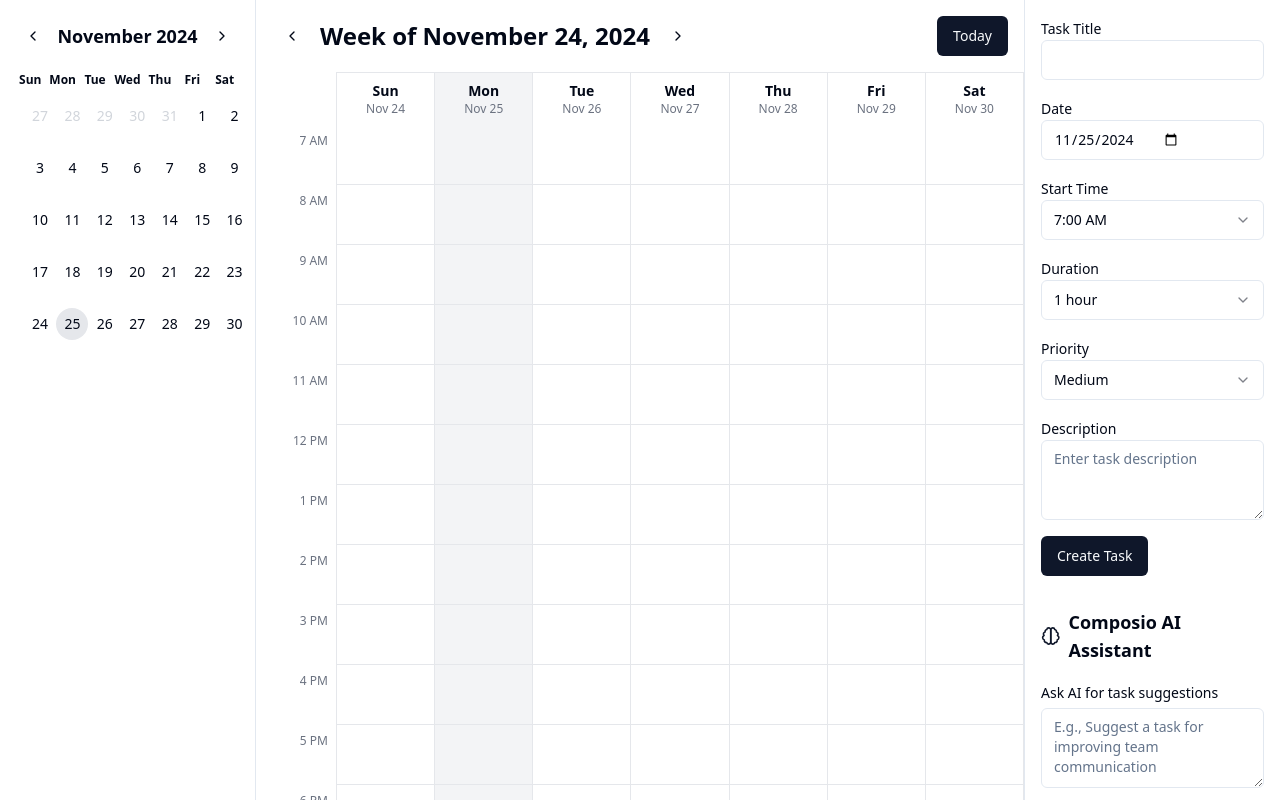
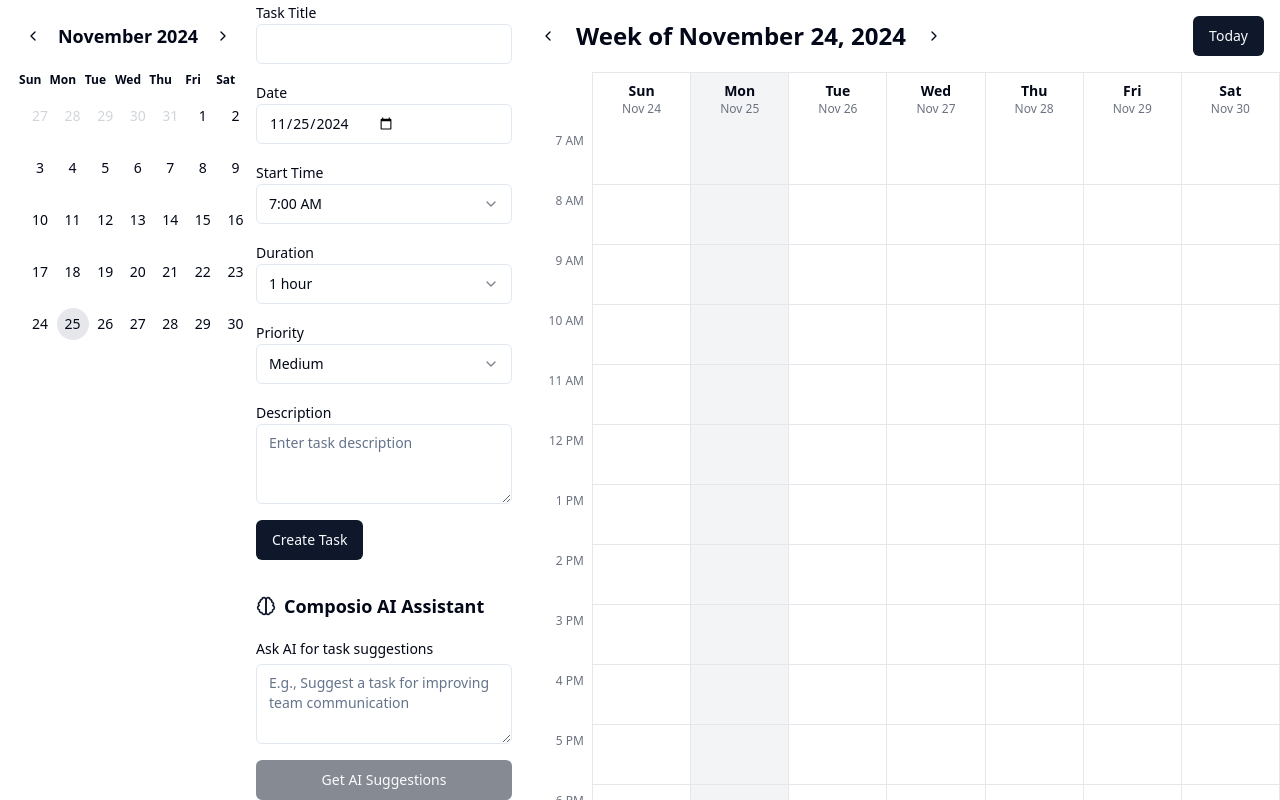
Before and after one commit to Saksham-3/CalendarAI, a Next.js app: page / in a window 1280 px wide. Built offline with nearby package versions, Linux system fonts and the light colour scheme.

Commit message:
testing responsiveness

```diff
--- a/app/globals.css
+++ b/app/globals.css
@@ -67,3 +67,38 @@
     @apply bg-background text-foreground;
   }
 }
+@media (max-width: 768px) {
+  .fc-view-harness {
+    height: calc(100vh - 200px) !important; /* Adjust based on your header height */
+  }
+
+  .fc-toolbar {
+    flex-direction: column;
+    gap: 0.5rem;
+  }
+}
+
+@layer utilities {
+  /* Mobile-specific calendar adjustments */
+  @media (max-width: 768px) {
+    /* Existing styles */
+    .fc-view-harness {
+      height: calc(100vh - 200px) !important;
+    }
+
+    .fc-toolbar {
+      flex-direction: column;
+      gap: 0.5rem;
+    }
+
+    /* New styles for better mobile experience */
+    .week-grid {
+      min-width: 800px; /* Ensures week view is scrollable horizontally */
+    }
+
+    .mobile-calendar-container {
+      overflow-x: auto;
+      -webkit-overflow-scrolling: touch;
+    }
+  }
+}
--- a/components/Calendar.tsx
+++ b/components/Calendar.tsx
@@ -8,7 +8,7 @@ import { CreateTaskForm } from './CreateTaskForm'
 import { ComposioAI } from './ComposioAI'
 import { Task } from '../types/Task'
 import { Button } from "@/components/ui/button"
-import { ChevronLeft, ChevronRight } from 'lucide-react'
+import { ChevronLeft, ChevronRight, Menu } from 'lucide-react'
 import { toast } from "@/components/ui/use-toast"
 import { useToast } from "@/components/ui/use-toast"
 import { cn } from '@/lib/utils'
@@ -25,6 +25,8 @@ export function Calendar() {
   const [tasks, setTasks] = useState<Task[]>([])
   const [editingTask, setEditingTask] = useState<Task | null>(null)
   const { toast } = useToast()
+  const [isSidebarOpen, setIsSidebarOpen] = useState(false)
+  const [isTaskFormOpen, setIsTaskFormOpen] = useState(false)
 
   const handleDateSelect = (date: Date) => {
     setSelectedDate(dayjs(date))
@@ -136,11 +138,73 @@ export function Calendar() {
   }
 
   return (
-    <div className="flex h-screen">
-      <div className="w-64 border-r overflow-auto">
+    <div className="flex h-screen w-full flex-col md:flex-row">
+      <div className="flex items-center justify-between p-2 md:hidden bg-white border-b">
+        <button
+          onClick={() => setIsSidebarOpen(!isSidebarOpen)}
+          className="rounded-lg bg-gray-100 p-2 hover:bg-gray-200"
+        >
+          <Menu className="h-6 w-6" />
+        </button>
+        <div className="flex items-center space-x-2">
+          <Button
+            variant="outline"
+            size="sm"
+            onClick={handleJumpToToday}
+          >
+            Today
+          </Button>
+          <button
+            onClick={() => setIsTaskFormOpen(!isTaskFormOpen)}
+            className="rounded-lg bg-gray-100 p-2 hover:bg-gray-200"
+          >
+            Add Task
+          </button>
+        </div>
+      </div>
+
+      <div className={cn(
+        "fixed inset-0 z-50 bg-white md:relative md:block md:w-64 transition-transform duration-200 ease-in-out",
+        isSidebarOpen ? "translate-x-0" : "-translate-x-full",
+        "md:translate-x-0"
+      )}>
+        <div className="flex justify-end p-2 md:hidden">
+          <Button
+            variant="ghost"
+            size="sm"
+            onClick={() => setIsSidebarOpen(false)}
+          >
+            Close
+          </Button>
+        </div>
         <MonthView selectedDate={selectedDate.toDate()} onSelectDate={handleDateSelect} />
       </div>
-      <div className="flex-1 flex flex-col overflow-hidden">
+
+      <div className={cn(
+        "fixed inset-0 z-50 bg-white md:relative md:block md:w-64 transition-transform duration-200 ease-in-out",
+        isTaskFormOpen ? "translate-x-0" : "translate-x-full",
+        "md:translate-x-0"
+      )}>
+        <div className="flex justify-end p-2 md:hidden">
+          <Button
+            variant="ghost"
+            size="sm"
+            onClick={() => setIsTaskFormOpen(false)}
+          >
+            Close
+          </Button>
+        </div>
+        <CreateTaskForm
+          onCreateTask={handleCreateOrUpdateTask}
+          editTask={editingTask}
+          onCancelEdit={handleCancelEdit}
+        />
+        <div className="mt-8">
+          <ComposioAI onSuggestTask={handleAISuggestion} />
+        </div>
+      </div>
+
+      <div className="flex-1 overflow-hidden">
         <div className="flex justify-between items-center p-4">
           <div className="flex items-center space-x-2">
             <Button variant="ghost" size="icon" onClick={handlePreviousWeek}>
@@ -163,16 +227,6 @@ export function Calendar() {
           onEditTask={handleEditTask}
           selectedDate={selectedDate.toDate()}
         />
-      </div>
-      <div className="w-64 border-l p-4 overflow-auto">
-        <CreateTaskForm
-          onCreateTask={handleCreateOrUpdateTask}
-          editTask={editingTask}
-          onCancelEdit={handleCancelEdit}
-        />
-        <div className="mt-8">
-          <ComposioAI onSuggestTask={handleAISuggestion} />
-        </div>
       </div>
     </div>
   )
--- a/components/WeekView.tsx
+++ b/components/WeekView.tsx
@@ -95,7 +95,8 @@ export function WeekView({ dates, tasks, onUpdateTask, onDeleteTask, onEditTask,
 
   return (
     <DragDropContext onDragEnd={onDragEnd}>
-      <div className="flex-1 overflow-auto">
+      <div className="flex-1 overflow-auto mobile-calendar-container">
+        <div className="week-grid">
           <div className="flex">
             <div className="w-20 flex-shrink-0" style={{ position: 'relative' }}>
               {isPickerOpen && (
@@ -265,6 +266,7 @@ export function WeekView({ dates, tasks, onUpdateTask, onDeleteTask, onEditTask,
             ))}
           </div>
         </div>
+      </div>
     </DragDropContext>
   )
 }
```
Lines whose indentation alone changed are shown as unchanged.
